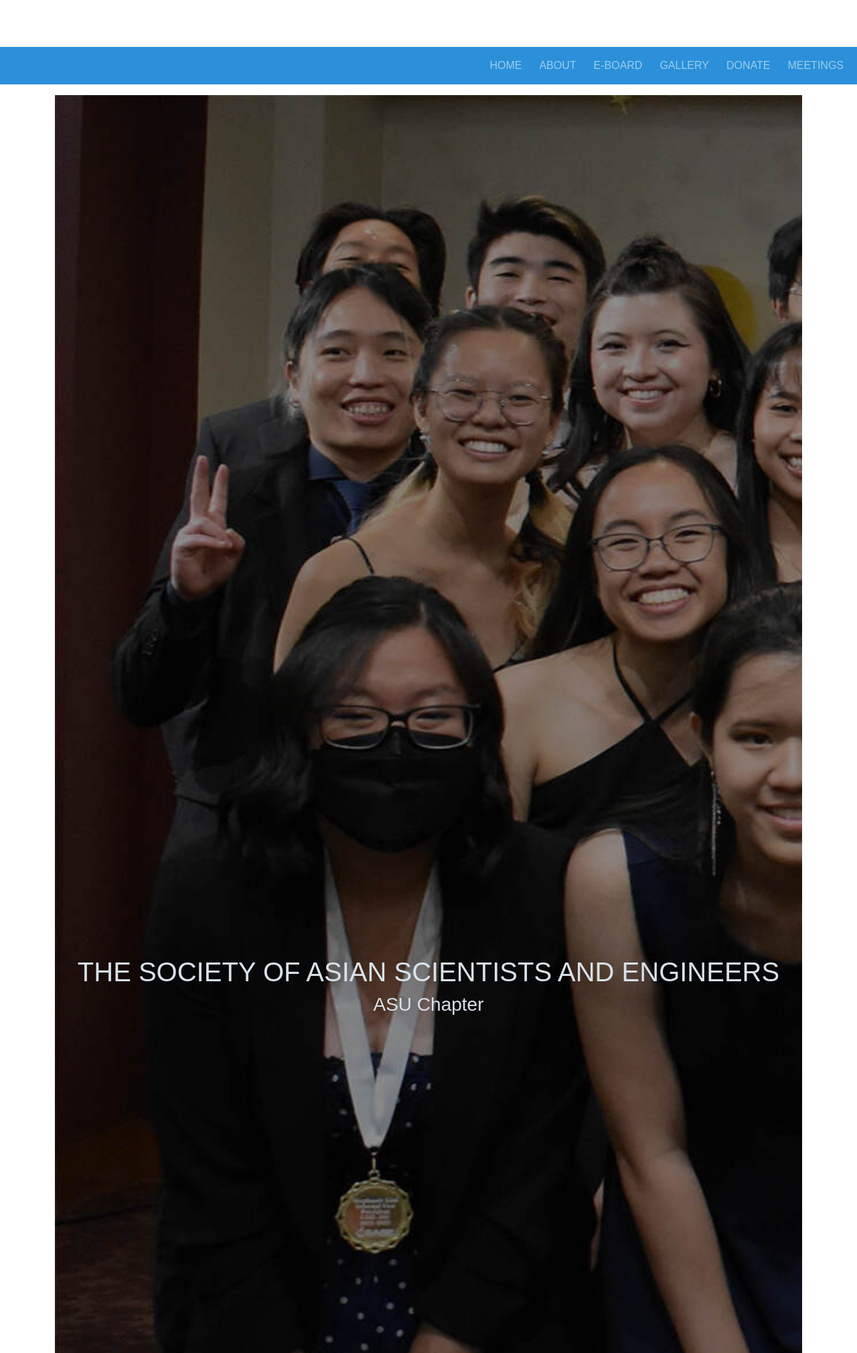
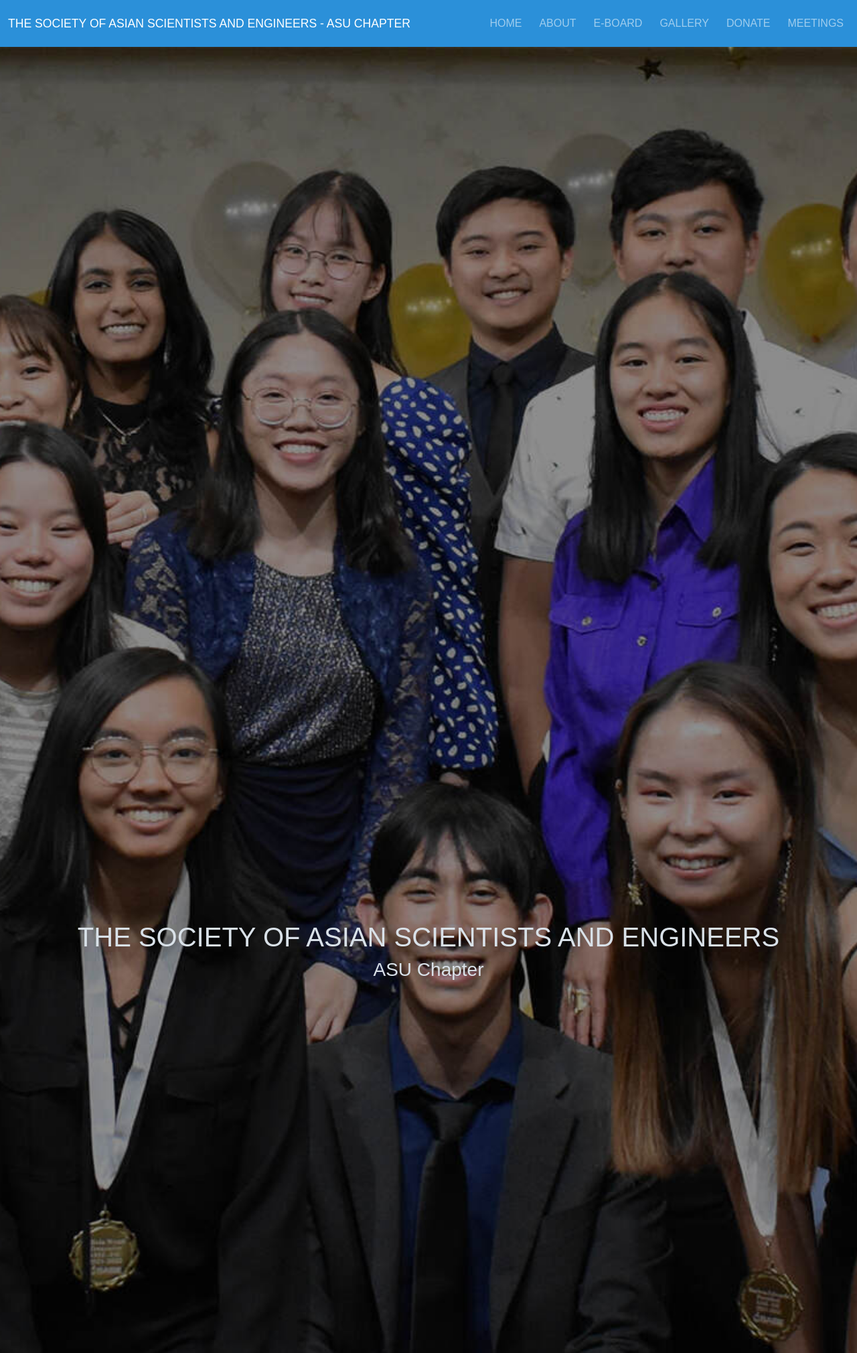
Before and after one commit to subbel/SASEASU, a Django app: page / in a window 1280 px wide. Shown: the top 2020 px of the page at 67% size. Run offline with Django 3.2, Linux system fonts and the light colour scheme; some web fonts are replaced.

Commit message:
Fixed home.css image wrap
- Fixed the image wrap issue in base.html

```diff
--- a/SASEASU/templates/base.html
+++ b/SASEASU/templates/base.html
@@ -14,7 +14,7 @@
   <!-- Navbar -->
   <nav id="navbar" class="navbar navbar-expand-lg navbar-dark">
     <div class="container-fluid">
-      <!-- <a class="navbar-brand d-none d-md-block">THE SOCIETY OF ASIAN SCIENTISTS AND ENGINEERS - ASU CHAPTER</a> -->
+      <a class="navbar-brand d-none d-md-block">THE SOCIETY OF ASIAN SCIENTISTS AND ENGINEERS - ASU CHAPTER</a>
       <a class="navbar-brand d-block d-md-none">SASE@ASU</a>
       <button class="navbar-toggler" type="button" data-bs-toggle="collapse" data-bs-target="#navbarNav" aria-controls="navbarNav" aria-expanded="false" aria-label="Toggle navigation">
         <span class="navbar-toggler-icon"></span>
@@ -33,13 +33,13 @@
   </nav>
 
   <!-- Main Content -->
-  <main class="container">
+  <main class="container-fluid p-0">
     {% block content %}{% endblock %}
   </main>
 
   <!-- Footer -->
   <footer class="text-center mt-5">
-    <p> Our socials</p>
+    <!-- <p> Our socials</p> -->
     <div class="footer-div">
       <a href="https://www.instagram.com/saseasu/?hl=en" target="_blank"><svg xmlns="http://www.w3.org/2000/svg" class="insta" viewBox="0 0 512 512"><path d="M349.33 69.33a93.62 93.62 0 0193.34 93.34v186.66a93.62 93.62 0 01-93.34 93.34H162.67a93.62 93.62 0 01-93.34-93.34V162.67a93.62 93.62 0 0193.34-93.34h186.66m0-37.33H162.67C90.8 32 32 90.8 32 162.67v186.66C32 421.2 90.8 480 162.67 480h186.66C421.2 480 480 421.2 480 349.33V162.67C480 90.8 421.2 32 349.33 32z"/><path d="M377.33 162.67a28 28 0 1128-28 27.94 27.94 0 01-28 28zM256 181.33A74.67 74.67 0 11181.33 256 74.75 74.75 0 01256 181.33m0-37.33a112 112 0 10112 112 112 112 0 00-112-112z"/></svg></a>
       <a href="https://discord.com/invite/vZc2jBG" target="_blank"><svg xmlns="http://www.w3.org/2000/svg" class="discord" viewBox="0 0 512 512"><path d="M464 66.52A50 50 0 00414.12 17L97.64 16A49.65 49.65 0 0048 65.52V392c0 27.3 22.28 48 49.64 48H368l-13-44 109 100zM324.65 329.81s-8.72-10.39-16-19.32C340.39 301.55 352.5 282 352.5 282a139 139 0 01-27.85 14.25 173.31 173.31 0 01-35.11 10.39 170.05 170.05 0 01-62.72-.24 184.45 184.45 0 01-35.59-10.4 141.46 141.46 0 01-17.68-8.21c-.73-.48-1.45-.72-2.18-1.21-.49-.24-.73-.48-1-.48-4.36-2.42-6.78-4.11-6.78-4.11s11.62 19.09 42.38 28.26c-7.27 9.18-16.23 19.81-16.23 19.81-53.51-1.69-73.85-36.47-73.85-36.47 0-77.06 34.87-139.62 34.87-139.62 34.87-25.85 67.8-25.12 67.8-25.12l2.42 2.9c-43.59 12.32-63.44 31.4-63.44 31.4s5.32-2.9 14.28-6.77c25.91-11.35 46.5-14.25 55-15.21a24 24 0 014.12-.49 205.62 205.62 0 0148.91-.48 201.62 201.62 0 0172.89 22.95s-19.13-18.15-60.3-30.45l3.39-3.86s33.17-.73 67.81 25.16c0 0 34.87 62.56 34.87 139.62 0-.28-20.35 34.5-73.86 36.19z"/><path d="M212.05 218c-13.8 0-24.7 11.84-24.7 26.57s11.14 26.57 24.7 26.57c13.8 0 24.7-11.83 24.7-26.57.25-14.76-10.9-26.57-24.7-26.57zM300.43 218c-13.8 0-24.7 11.84-24.7 26.57s11.14 26.57 24.7 26.57c13.81 0 24.7-11.83 24.7-26.57S314 218 300.43 218z"/></svg></a>
--- a/static/base.css
+++ b/static/base.css
@@ -31,7 +31,7 @@
 }
 
 body {
-  padding-top: 70px;
+  /* padding-top: 70px; */
 }
 
 /* Main content spacing */
@@ -54,6 +54,7 @@
 }
 
 nav {
+  height: 70px; /*match the height of the footer*/
   position: fixed;
   top: 0;
   width: 100%;
@@ -94,27 +95,29 @@
 
 /* Footer Styles */
 footer {
-  display: flex;
-  flex-direction: column;
-  align-items: center;
-  justify-content: center;
+  height: 70px;
   background-color: #282c37;
   color: #d9e1e8;
-  padding: 20px 0;
+  display: flex;
+  justify-content: center;
+  align-items: center;
+  padding: 0;
 }
 
 .footer-div {
   display: flex;
-  flex-direction: row;
   gap: 20px;
-  margin-top: 10px;
+  align-items: center;
 }
 
+/* Ensure SVG icons are centered and sized properly */
 .footer-div svg {
   width: 30px;
   height: 30px;
   fill: #d9e1e8;
+  display: block;
 }
+
 
 .insta, .discord, .linktree {
   width: 30px;
--- a/static/home.css
+++ b/static/home.css
@@ -1,17 +1,28 @@
 /* HEADER Content */
 
-header{
+header {
   width: 100%;
+  height: 100vh;
   background-image: url("/static/Images/img_1.jpg");
   background-size: cover;
-    height: 100vh; /* vh = viewport height, relative to the device's screen */
+  background-position: center;
+  background-repeat: no-repeat;
   display: flex;
   flex-direction: column;
   justify-content: center;
   align-items: center;
   text-align: center;
-    padding: 5px;
+  margin: 0;
+  padding: 0;
   }
+
+html, body {
+  margin: 0;
+  padding: 0;
+  width: 100%;
+  overflow-x: hidden;
+  }
+
 
   header h1, header h3{
     color: #d9e1e8;
```
Lines whose indentation alone changed are shown as unchanged.
